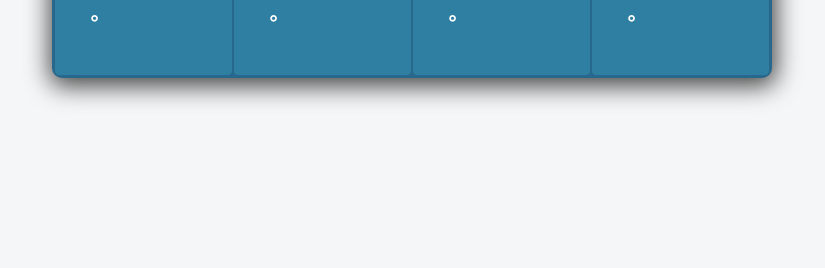
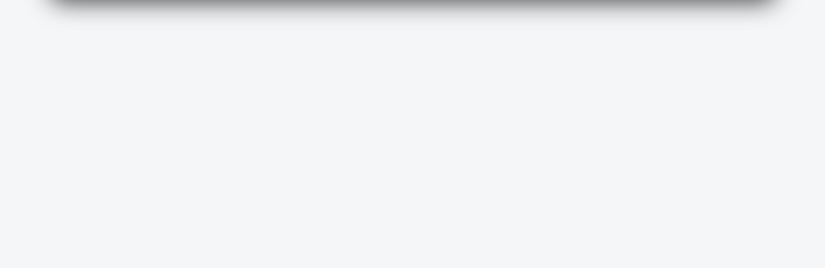
Before and after one commit to Raghav-Hebbar/wheaterapp, a Django app: page /wheater/ in a window 1280 px wide. Shown: the part 532-800 px from the top of the page, without its empty margins (228-1053 px from the left). Run offline with Django 3.2, Linux system fonts and the light colour scheme; data that the repository does not hold is empty; some libraries are stand-ins or nearby versions.

Commit message:
Style_patch2

```diff
--- a/wheater/templates/wheater/main.html
+++ b/wheater/templates/wheater/main.html
@@ -77,80 +77,6 @@
           </div>
         </div>
 
-        <!-- 4 days forecast -->
-        <div class="container-fluid">
-          <div class="row" style="padding: 2px;">
-
-            <!-- Day 1 -->
-            <div class="col-md-3 col-sm-6 day-weather-box">
-              <div class="col-sm-12 day-weather-inner-box">
-                <div class="col-sm-8 forecast-main">
-                  <p id="forecast-day-1-name"></p>
-                  <div class="row">
-                    <h5 id="forecast-day-1-main">°</h5>
-                    <i class="wi forecast-icon" id="forecast-day-1-icon"></i>
-                  </div>
-                </div>
-                <div class="col-sm-4 forecast-min-low">
-                  <p><spam class="high-temperature" id="forecast-day-1-ht"></spam></p>
-                  <p><spam class="low-temperature" id="forecast-day-1-lt"></spam></p>
-                </div>
-              </div>
-            </div>
-
-            <!-- Day 2 -->
-            <div class="col-md-3 col-sm-6 day-weather-box">
-              <div class="col-sm-12 day-weather-inner-box">
-                <div class="col-sm-8 forecast-main">
-                  <p id="forecast-day-2-name"></p>
-                  <div class="row">
-                    <h5 id="forecast-day-2-main">°</h5>
-                    <i class="wi forecast-icon" id="forecast-day-2-icon"></i>
-                  </div>
-                </div>
-                <div class="col-sm-4 forecast-min-low">
-                  <p><spam class="high-temperature" id="forecast-day-2-ht"></spam></p>
-                  <p><spam class="low-temperature" id="forecast-day-2-lt"></spam></p>
-                </div>
-              </div>
-            </div>
-
-            <!-- Day 3 -->
-            <div class="col-md-3 col-sm-6 day-weather-box">
-              <div class="col-sm-12 day-weather-inner-box">
-                <div class="col-sm-8 forecast-main">
-                  <p id="forecast-day-3-name"></p>
-                  <div class="row">
-                    <h5 id="forecast-day-3-main">°</h5>
-                    <i class="wi forecast-icon" id="forecast-day-3-icon"></i>
-                  </div>
-                </div>
-                <div class="col-sm-4 forecast-min-low">
-                  <p><spam class="high-temperature" id="forecast-day-3-ht"></spam></p>
-                  <p><spam class="low-temperature" id="forecast-day-3-lt"></spam></p>
-                </div>
-              </div>
-            </div>
-
-            <!-- Day 4 -->
-            <div class="col-md-3 col-sm-6 day-weather-box">
-              <div class="col-sm-12 day-weather-inner-box">
-                <div class="col-sm-8 forecast-main">
-                  <p id="forecast-day-4-name"></p>
-                  <div class="row">
-                    <h5 id="forecast-day-4-main">°</h5>
-                    <i class="wi forecast-icon" id="forecast-day-4-icon"></i>
-                  </div>
-                </div>
-                <div class="col-sm-4 forecast-min-low">
-                  <p><spam class="high-temperature" id="forecast-day-4-ht"></spam></p>
-                  <p><spam class="low-temperature" id="forecast-day-4-lt"></spam></p>
-                </div>
-              </div>
-            </div>
-
-          </div>
-        </div>
       </div>
 
     <!--Custom JS-->
```
